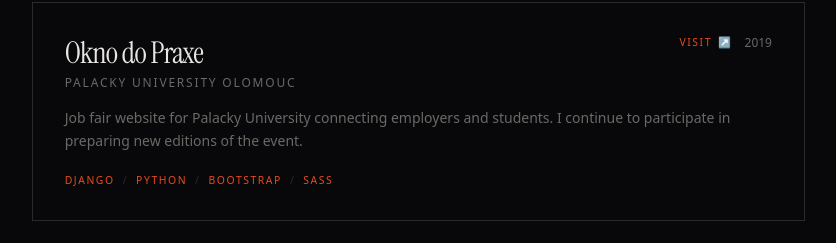
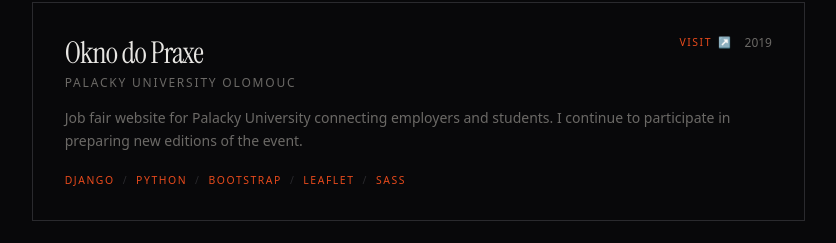
Before and after one commit to BlueManCZ/smerivo.cz, a Next.js app: page /en in a window 1280 px wide. Shown: the part 3808-4051 px from the top of the page, without its empty margins (427-1263 px from the left). Built offline with nearby package versions, Linux system fonts and the light colour scheme; no server answers; a web font is replaced by a local one.

Commit message:
Add Leaflet to project technologies list and downgrade PostCSS to 8.5.10

```diff
--- a/app/components/Projects.tsx
+++ b/app/components/Projects.tsx
@@ -47,6 +47,7 @@
       { name: "Django", url: "https://www.djangoproject.com/" },
       { name: "Python", url: "https://www.python.org/" },
       { name: "Bootstrap", url: "https://getbootstrap.com/" },
+      { name: "Leaflet", url: "https://leafletjs.com/" },
       { name: "SASS", url: "https://sass-lang.com/" },
     ],
     year: "2019",
--- a/pnpm-workspace.yaml
+++ b/pnpm-workspace.yaml
@@ -1,3 +1,5 @@
 ignoredBuiltDependencies:
   - sharp
   - unrs-resolver
+overrides:
+  postcss: '8.5.10'
```
Also changed, not shown: 1 other file (tests, documents, lock files or other folders).
